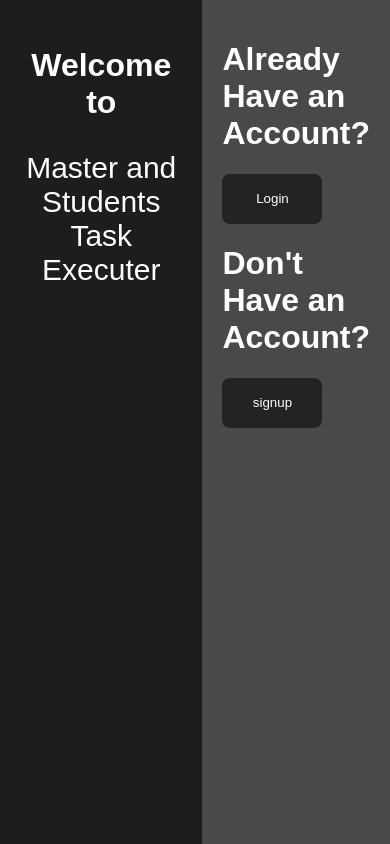
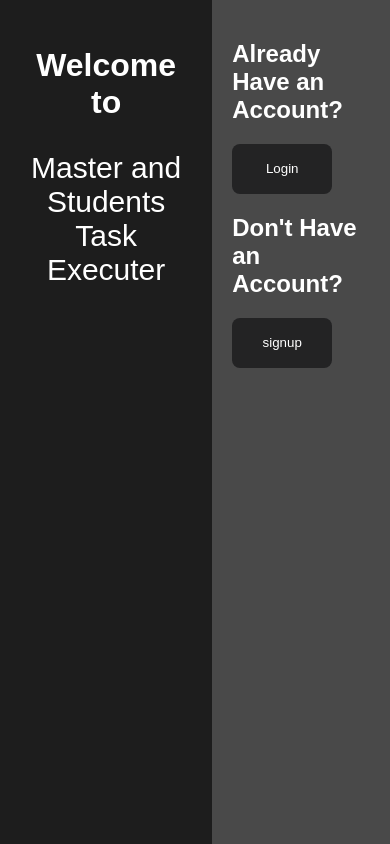
Before and after one commit to Akash-uzu/Spritle-task-MasterStudent, a React (Create React App) app: page / in a window 390 px wide. Built offline with nearby package versions, Linux system fonts and the light colour scheme.

Commit message:
home page responsive

```diff
--- a/src/pages/dashboard/master.css
+++ b/src/pages/dashboard/master.css
@@ -1,3 +1,9 @@
+@media (max-width: 500px) {
+    .main-container-master {
+        flex-direction: column;
+    }
+
+}
 .main-container-master{
     background-color: rgb(68, 68, 68);
     height: 100vh;
--- a/src/pages/home/home.js
+++ b/src/pages/home/home.js
@@ -23,11 +23,11 @@ export default function Home(){
             </div>
             <div className="home-buttons">
                 <div className="login-container-home">
-                <h1>Already Have an Account?</h1>
+                <h2>Already Have an Account?</h2>
                 <button onClick={() => navigate('/login')}>Login</button>
                 </div>
                 <div className="signup-container-home">
-                <h1>Don't Have an Account?</h1>
+                <h2>Don't Have an Account?</h2>
                 <button onClick={() => navigate('/signup')}>signup</button>
 
                 </div>
```
